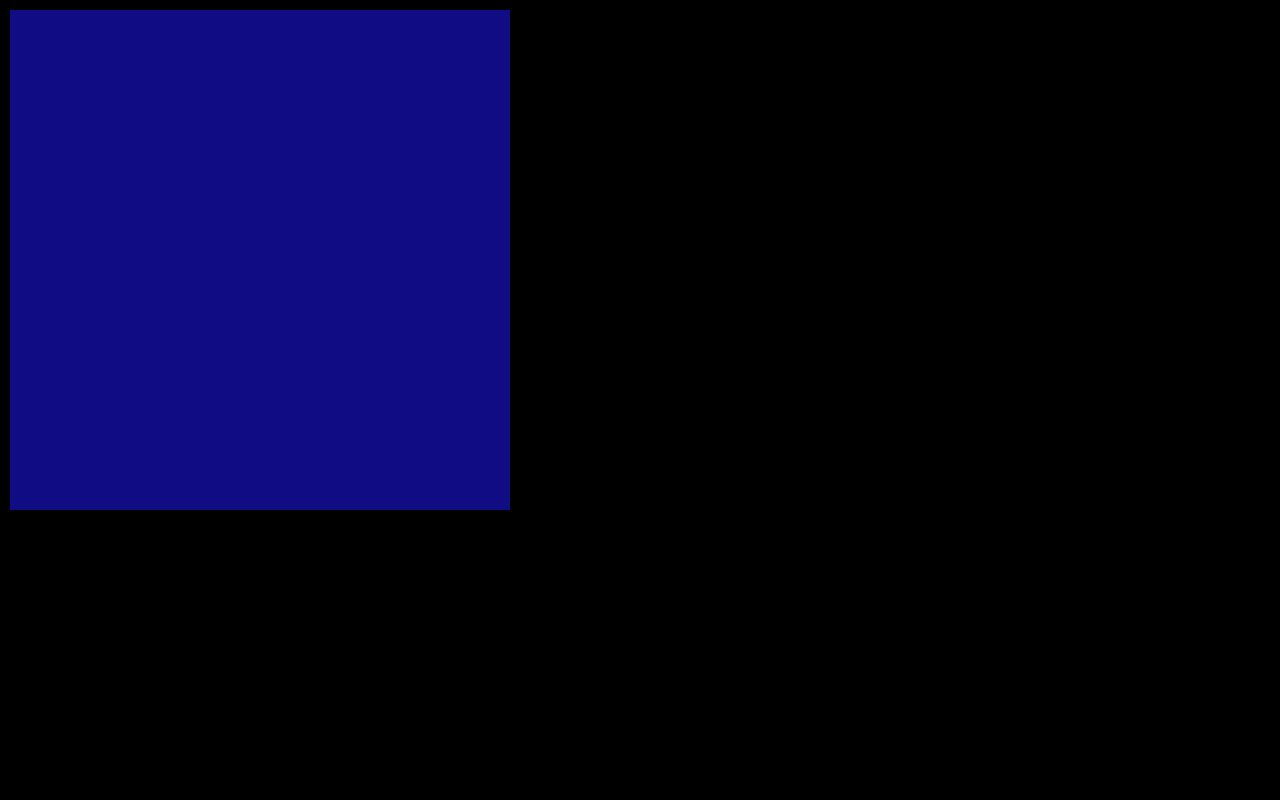
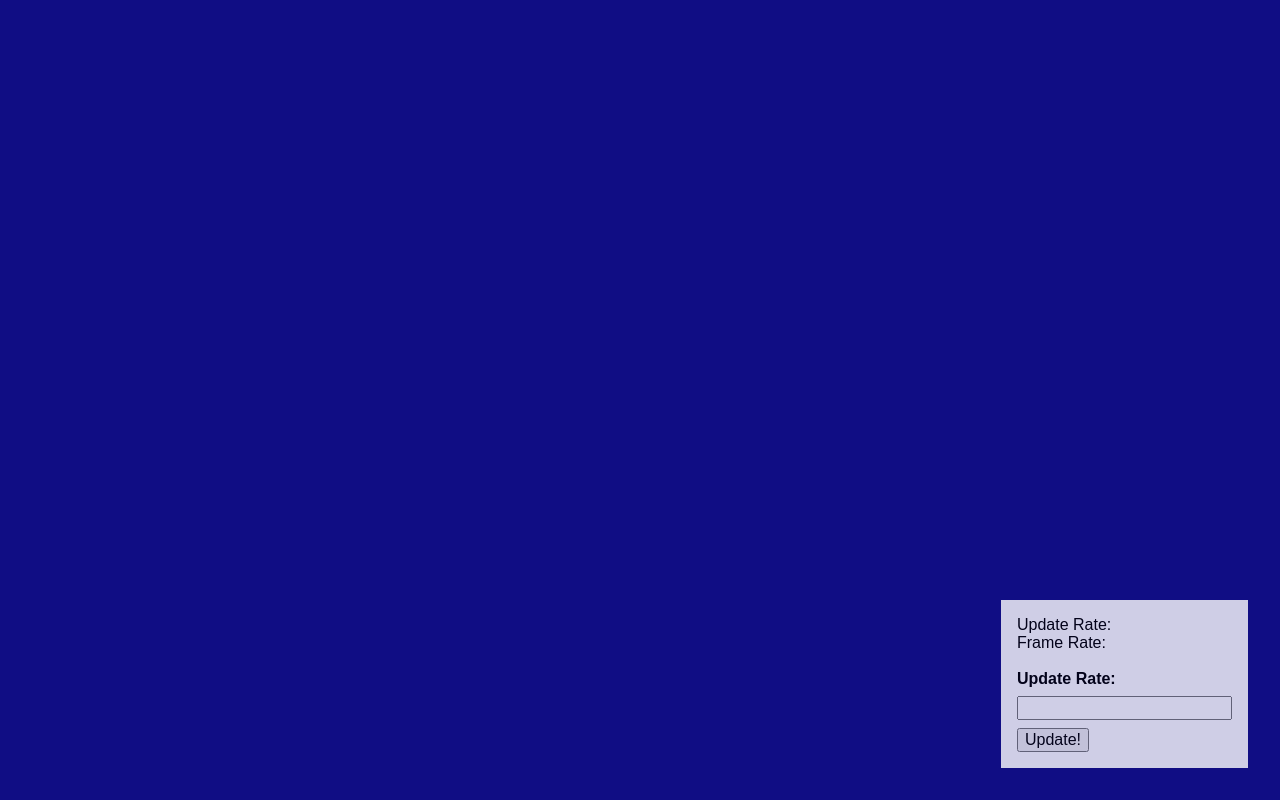
Before and after one commit to joneubank/js-canvas-sandbox, a plain HTML site: page loop/index.html in a window 1280 px wide. Drawn offline with Linux system fonts and the light colour scheme.

Commit message:
running loop with externally defined update and render, data passing mecanism

```diff
--- a/js/draw.js
+++ b/js/draw.js
@@ -1,10 +1,34 @@
 var Draw = (function(){
 
-	var rect = function(context, left, top, right, bottom) {
+    var _context = null;
 
+	var rect = function(context, color, left, top, width, height) {
+        context = context !== undefined ? context : _context;
+        color = color !== undefined ? color : '#ffffff';
+
+        if(context) {
+            context.fillStyle=color;
+            context.fillRect(left, top, width, height);
+        }
 	}
 
+    var clear = function(context, left, top, width, height) {
+        context = context !== undefined ? context : _context;
+        if(context) {
+            context.clearRect(left, top, width, height);
+        }
+    }
+
+    var setContext = function(context) {
+        _context = context;
+    }
+
+
+
 	return {
+        "setContext"        : setContext,
 
+        "rect"              : rect,
+        "clear"             : clear
 	};
 })();
--- a/js/loop.js
+++ b/js/loop.js
@@ -1,15 +1,20 @@
 var Loop = (function() {
+
+    _this = null;
 
     var _exit = false;
     var _pause = false;
     var _canvas = null;
 
+    //loop handling
     var _loops = 0;
     var _updatesPerSecond = 30;
     var _stepInterval = 1000 / _updatesPerSecond;
     var _drawsThisStep = 0;
     var _fpsRegister = [];
     var _fpsRegisterMaxLength = 1000;
+
+    var _data = {};
 
     var _nextStepTime = (new Date).getTime() + _stepInterval;
     var updateNextStep = function() {
@@ -20,8 +25,8 @@ var Loop = (function() {
     * Loop state variables and updates
     */
     var _randColor = Color.random();
-    var update = function() {
-        _randColor = Color.random();
+    var update = function(data) {
+
     }
 
     var main = function() {
@@ -32,17 +37,17 @@ var Loop = (function() {
             if(timeNow >= _nextStepTime) {
 
                 loopTime = timeNow - _nextStepTime;
-                update();
+                _this.update(_data);
 
                 //update time to run loop at next
                 updateNextStep();
+
                 if (_fpsRegister.length > _fpsRegisterMaxLength) {
                     _fpsRegister.shift(1);
                 }
                 _fpsRegister.push(_drawsThisStep);
                 _drawsThisStep = 0;
             }
-
         }
 
         //draw as often as possible
@@ -51,10 +56,19 @@ var Loop = (function() {
     }
 
     var draw = function(context) {
-        if(Color) {
-            context.fillStyle = _randColor;
+        if(_canvas) {
+            var width = _canvas.get().width;
+            var height = _canvas.get().height;
+            context.clearRect(0,0,width,height);
+
+            _this.render(context, _data);
+
+            // context.fillRect(0, 0, width, height);
         }
-        context.fillRect(10, 10, 500, 500);
+    }
+
+    var render = function(context, data) {
+
     }
 
     /*
@@ -99,12 +113,31 @@ var Loop = (function() {
     var attach = function(canvas) {
         _canvas = canvas;
         canvas.draw = draw;
+
+        updateCanvasData();
     }
 
-    var init = function(updatesPerSecond) {
+    var updateCanvasData = function() {
+        if(_canvas) {
+            _data.canvas = {};
+            _data.canvas.width = _canvas.get().width;
+            _data.canvas.height = _canvas.get().height;
+        }
+    }
+
+    var init = function(updatesPerSecond, updateFunction, renderFunction) {
+        _this = this;
+
         updatesPerSecond = updatesPerSecond !== undefined ? updatesPerSecond : 30;
+        updateFunction = updateFunction !== undefined ? updateFunction : function(){};
+        renderFunction = renderFunction !== undefined ? renderFunction : function(){};
+
+        _this.render = renderFunction;
+        _this.update = updateFunction;
+
         _updatesPerSecond = updatesPerSecond;
         _stepInterval = 1000 / _updatesPerSecond;
+        update(_data);
         updateNextStep();
 
         setInterval(main,0);
@@ -118,6 +151,11 @@ var Loop = (function() {
         return sum/_fpsRegister.length*_updatesPerSecond;
     }
 
+    var setUpdateRate = function(rate) {
+        _updatesPerSecond = rate;
+        _stepInterval = 1000 / _updatesPerSecond;
+    }
+
     return {
         "init"          : init,
         "draw"          : draw,
@@ -128,7 +166,8 @@ var Loop = (function() {
         "pause"         : pause,
         "unpase"        : unpause,
         "togglePause"   : togglePause,
-        "getFrameRate"  : getFrameRate
+        "getFrameRate"  : getFrameRate,
+        "setUpdateRate" : setUpdateRate
     }
 
 })();
--- a/loop/index.html
+++ b/loop/index.html
@@ -14,18 +14,43 @@
 
     <canvas id="canvas" class="fullscreen"></canvas>
 
+    <div id="hud">
+        <div class="bottom-right">
+            <script type="text/javascript">
+                var formAction_regenerateGrid = function(form) {
+                    Loop.setUpdateRate(form.elements.updateRate.value);
+                }
+            </script>
+            Update Rate: <span id="loopUdateRate"></span><br/>
+            Frame Rate: <span id="loopFrameRate"></span><br/>
+            <br/>
+            <form action="javascript:void(0);" onsubmit="formAction_regenerateGrid(this);">
+                <label id="form-regenerate" for="updateRate">Update Rate:</label> <br/>
+                <input name="updateRate" type="number"/><br/>
+                <input type="submit" value="Update!" />
+            </form>
+        </div>
+    </div>
+
     <script src="../js/color.js" type="text/javascript"></script>
+    <script src="../js/draw.js" type="text/javascript"></script>
     <script src="../js/canvas.js" type="text/javascript"></script>
     <script src="../js/loop.js" type="text/javascript"></script>
     <script type="text/javascript">
+        var update = function(data) {
+            data.randColor = Color.random();
+        }
+
+        var render = function(context, data) {
+            context.fillStyle = data.randColor;
+            context.fillRect(0, 0, data.canvas.width, data.canvas.height);
+        }
+
         document.addEventListener(
             'DOMContentLoaded',
             function() {
-                // var body = document.getElementsByTagName('body')[0];
-                // body.height = window.innerHeight;
-                // body.width = window.innerWidth;
                 Canvas.init('canvas');
-                Loop.init(1);
+                Loop.init(1, update, render);
                 Loop.attach(Canvas);
                 Canvas.resize();
             },
```
Also changed, not shown: grids/index.html (+1 -1 lines).
